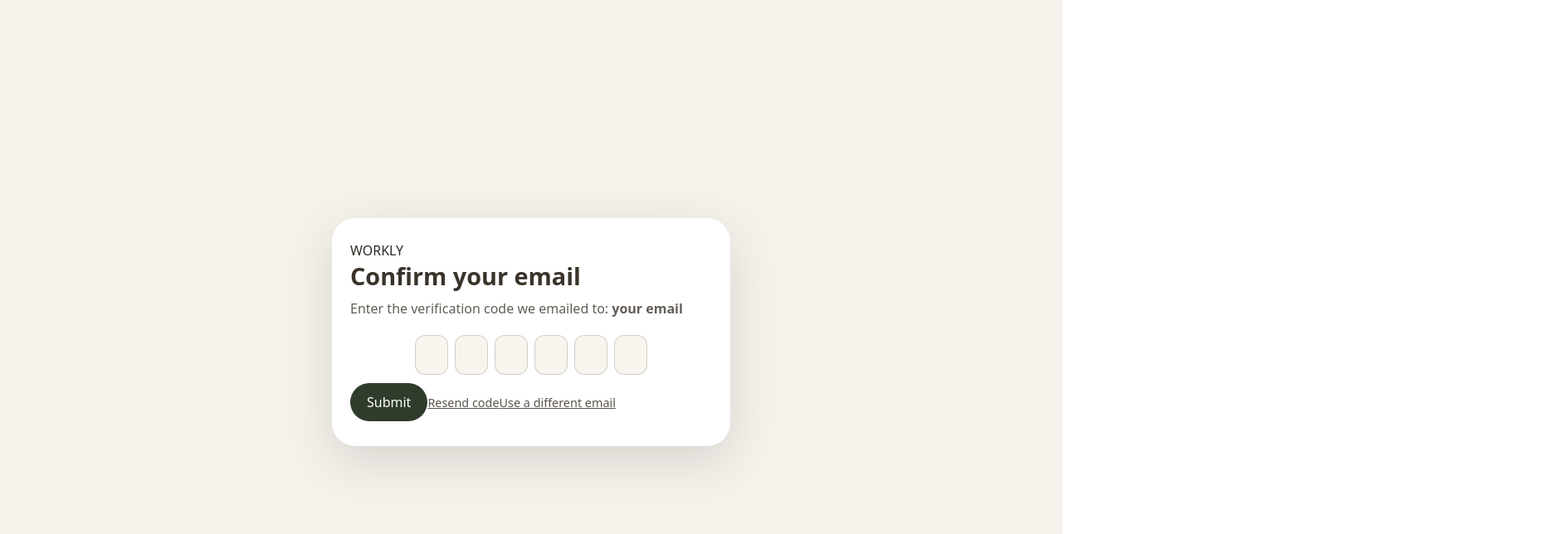
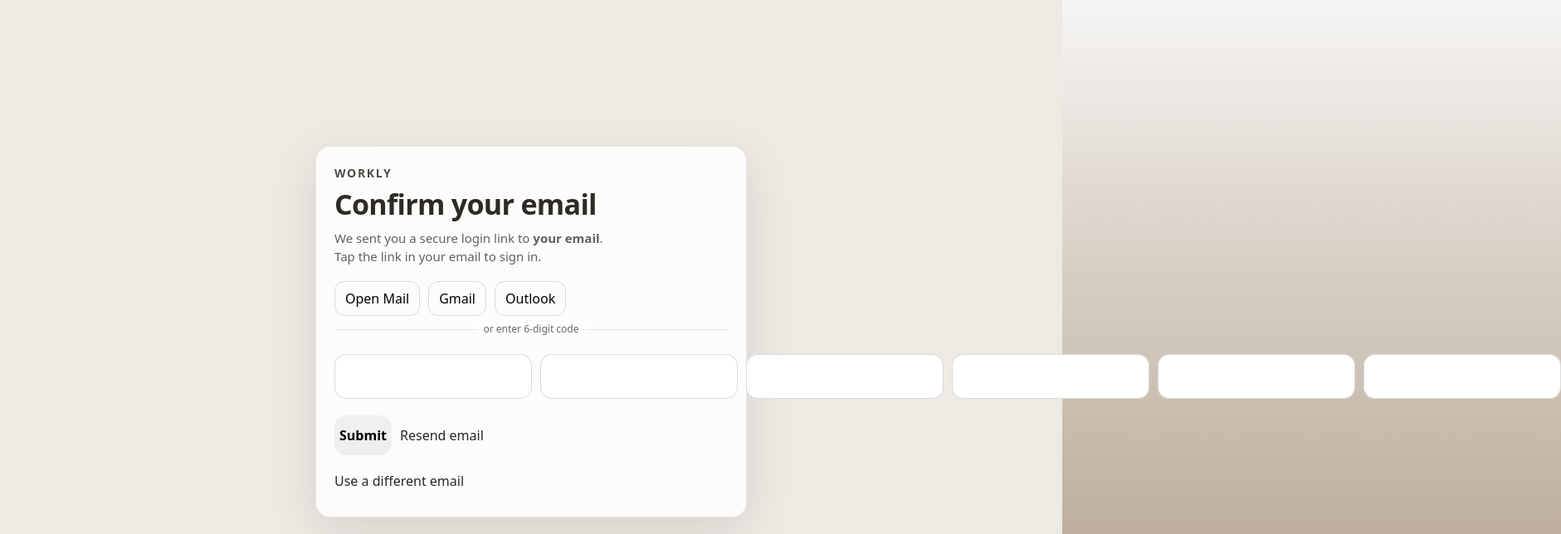
Before and after one commit to SEBRAHEIM/workly-landing, a Next.js app: page /auth/verify in a window 1280 px wide. Shown: the top 644 px of the page at 83% size, 1881 px wide, since content can reach past the window. Built offline with nearby package versions, Linux system fonts and the light colour scheme; no server answers.

Commit message:
Polish email verify UX: magic-link first + optional OTP code UI

```diff
--- a/pages/auth/verify.js
+++ b/pages/auth/verify.js
@@ -1,148 +1,154 @@
-import Head from "next/head";
+import { useMemo, useState } from "react";
 import { useRouter } from "next/router";
-import { useEffect, useMemo, useRef, useState } from "react";
 import { supabase } from "../../lib/supabaseClient";
-import { getNextOnboardingPath } from "../../lib/onboarding";
 
-function clampDigits(s) {
-  return (s || "").replace(/\D/g, "").slice(0, 6);
-}
+export default function VerifyEmailPage() {
+  const router = useRouter();
+  const email = (router.query.email || "").toString();
+  const intent = (router.query.intent || "student").toString();
+  const returnTo = (router.query.returnTo || "/").toString();
 
-export default function VerifyEmail() {
-  const router = useRouter();
-  const [code, setCode] = useState("");
-  const [busy, setBusy] = useState(false);
-  const [error, setError] = useState("");
-  const inputsRef = useRef([]);
+  const [code, setCode] = useState(["", "", "", "", "", ""]);
+  const [submitting, setSubmitting] = useState(false);
+  const [resending, setResending] = useState(false);
+  const [msg, setMsg] = useState("");
+  const [err, setErr] = useState("");
 
-  const email = useMemo(() => (typeof router.query.email === "string" ? router.query.email : ""), [router.query.email]);
-  const returnTo = useMemo(() => (typeof router.query.returnTo === "string" ? router.query.returnTo : "/"), [router.query.returnTo]);
+  const origin = useMemo(() => (typeof window !== "undefined" ? window.location.origin : ""), []);
+  const callbackUrl = useMemo(() => {
+    const u = new URL(`${origin}/auth/callback`);
+    u.searchParams.set("intent", intent);
+    u.searchParams.set("returnTo", returnTo);
+    return u.toString();
+  }, [origin, intent, returnTo]);
 
-  useEffect(() => {
-    if (!code) return;
-    const digits = clampDigits(code);
-    if (digits.length === 6) {
-      // auto-submit
-      verify(digits);
+  function openMail(app) {
+    if (typeof window === "undefined") return;
+    const map = {
+      gmail: "googlegmail://",
+      outlook: "ms-outlook://",
+      apple: "message://",
+    };
+    window.location.href = map[app] || "mailto:";
+  }
+
+  async function resend() {
+    setErr("");
+    setMsg("");
+    setResending(true);
+    try {
+      if (!email) throw new Error("Missing email.");
+      const { error } = await supabase.auth.signInWithOtp({
+        email,
+        options: { shouldCreateUser: true, emailRedirectTo: callbackUrl },
+      });
+      if (error) throw error;
+      setMsg("Sent! Check your inbox (and spam).");
+    } catch (e) {
+      setErr(e?.message || "Could not resend. Try again.");
+    } finally {
+      setResending(false);
     }
-    // eslint-disable-next-line react-hooks/exhaustive-deps
-  }, [code]);
+  }
 
-  const setDigit = (idx, val) => {
-    const digits = clampDigits((val || "").slice(-1));
-    const arr = code.padEnd(6, " ").split("");
-    arr[idx] = digits ? digits : " ";
-    const next = arr.join("").replace(/\s/g, "");
+  function handleDigit(i, v) {
+    const d = (v || "").replace(/\D/g, "").slice(0, 1);
+    const next = [...code];
+    next[i] = d;
     setCode(next);
+    setErr("");
+    setMsg("");
 
-    if (digits && inputsRef.current[idx + 1]) {
-      inputsRef.current[idx + 1].focus();
+    if (d && i < 5) {
+      const el = document.querySelector(`[data-otp="${i + 1}"]`);
+      el?.focus?.();
     }
-  };
+  }
 
-  const onKeyDown = (idx, e) => {
-    if (e.key === "Backspace" && (!code[idx] || code.length <= idx)) {
-      if (inputsRef.current[idx - 1]) inputsRef.current[idx - 1].focus();
-    }
-  };
-
-  const resend = async () => {
-    setError("");
-    if (!email) return setError("Missing email.");
-    setBusy(true);
-    try {
-      const base = typeof window !== "undefined" ? window.location.origin : "";
-      const emailRedirectTo = `${base}/auth/callback?returnTo=${encodeURIComponent(returnTo || "/")}`;
-
-      const { error: err } = await supabase.auth.signInWithOtp({
-        email: email.trim(),
-        options: {
-          shouldCreateUser: true,
-          emailRedirectTo,
-        },
-      });
-
-      if (err) throw err;
-    } catch (err) {
-      setError(err?.message || "Could not resend code.");
-    } finally {
-      setBusy(false);
-    }
-  };
-
-  const verify = async (digits = code) => {
-    setError("");
-    if (!email) return setError("Missing email.");
-    if (clampDigits(digits).length !== 6) return setError("Enter the 6-digit code.");
-    setBusy(true);
+  async function submitCode(e) {
+    e.preventDefault();
+    setErr("");
+    setMsg("");
+    setSubmitting(true);
 
     try {
-      const { data, error: err } = await supabase.auth.verifyOtp({
-        email: email.trim(),
-        token: clampDigits(digits),
+      const token = code.join("");
+      if (token.length !== 6) throw new Error("Enter the 6-digit code.");
+      if (!email) throw new Error("Missing email.");
+
+      const { error } = await supabase.auth.verifyOtp({
+        email,
+        token,
         type: "email",
       });
 
-      if (err) throw err;
+      if (error) throw error;
 
-      const user = data?.user;
-      const next = getNextOnboardingPath(user, returnTo || "/");
-      router.replace(next);
-    } catch (err) {
-      setError(err?.message || "Invalid code.");
+      setMsg("Verified. Redirecting…");
+      router.replace(returnTo || "/");
+    } catch (e2) {
+      setErr(e2?.message || "Verification failed.");
     } finally {
-      setBusy(false);
+      setSubmitting(false);
     }
-  };
+  }
 
   return (
-    <>
-      <Head>
-        <title>Confirm your email</title>
-      </Head>
+    <div className="authShell">
+      <div className="authCard">
+        <div className="authBrand">WORKLY</div>
+        <h1 className="authTitle">Confirm your email</h1>
 
-      <div className="auth-flow-page">
-        <div className="auth-flow-card">
-          <div className="auth-flow-top">
-            <div className="auth-flow-brand">WORKLY</div>
-            <h1 className="auth-flow-title">Confirm your email</h1>
-            <p className="auth-flow-subtitle">
-              Enter the verification code we emailed to: <b>{email || "your email"}</b>
-            </p>
-          </div>
+        <p className="authSub">
+          We sent you a secure login link to <b>{email || "your email"}</b>.
+          <br />
+          Tap the link in your email to sign in.
+        </p>
 
-          <div className="auth-flow-otp-row" aria-label="Verification code">
-            {Array.from({ length: 6 }).map((_, i) => (
+        <div className="authRow">
+          <button className="authBtnGhost" type="button" onClick={() => openMail("apple")}>Open Mail</button>
+          <button className="authBtnGhost" type="button" onClick={() => openMail("gmail")}>Gmail</button>
+          <button className="authBtnGhost" type="button" onClick={() => openMail("outlook")}>Outlook</button>
+        </div>
+
+        <div className="authDivider"><span>or enter 6-digit code</span></div>
+
+        <form onSubmit={submitCode} className="authForm">
+          <div className="otpGrid" aria-label="6 digit code">
+            {code.map((v, i) => (
               <input
                 key={i}
-                ref={(el) => (inputsRef.current[i] = el)}
-                className="auth-flow-otp-input"
+                data-otp={i}
+                className="otpBox"
                 inputMode="numeric"
-                pattern="[0-9]*"
-                maxLength={1}
-                value={code[i] || ""}
-                onChange={(e) => setDigit(i, e.target.value)}
-                onKeyDown={(e) => onKeyDown(i, e)}
-                disabled={busy}
+                autoComplete="one-time-code"
+                value={v}
+                onChange={(e) => handleDigit(i, e.target.value)}
               />
             ))}
           </div>
 
-          {error ? <div className="auth-flow-error">{error}</div> : null}
+          {err ? <div className="authError">{err}</div> : null}
+          {msg ? <div className="authOk">{msg}</div> : null}
 
-          <button className="auth-flow-primary-btn" type="button" onClick={() => verify(code)} disabled={busy}>
-            {busy ? "Submitting..." : "Submit"}
-          </button>
+          <div className="authRow authRowTight">
+            <button className="authBtn" type="submit" disabled={submitting}>
+              {submitting ? "Verifying…" : "Submit"}
+            </button>
+            <button className="authLinkBtn" type="button" onClick={resend} disabled={resending}>
+              {resending ? "Resending…" : "Resend email"}
+            </button>
+          </div>
 
-          <button className="auth-flow-secondary-link" type="button" onClick={resend} disabled={busy}>
-            Resend code
-          </button>
-
-          <button className="auth-flow-secondary-link" type="button" onClick={() => router.push(`/auth/email?returnTo=${encodeURIComponent(returnTo || "/")}`)} disabled={busy}>
+          <button
+            className="authLinkBtn"
+            type="button"
+            onClick={() => router.replace({ pathname: "/auth/email", query: { intent, returnTo } })}
+          >
             Use a different email
           </button>
-        </div>
+        </form>
       </div>
-    </>
+    </div>
   );
 }
--- a/styles/globals.css
+++ b/styles/globals.css
@@ -2737,3 +2737,28 @@ section.home-hero-v3 .home-hero-button:hover {
     background: rgba(0, 0, 0, 0.06);
   }
 }
+
+.authShell{min-height:100vh;display:flex;align-items:center;justify-content:center;padding:28px 16px;}
+.authCard{width:min(520px,100%);border:1px solid rgba(0,0,0,.08);border-radius:18px;padding:22px;background:rgba(255,255,255,.86);backdrop-filter:blur(10px);box-shadow:0 18px 60px rgba(0,0,0,.10);}
+.authBrand{font-weight:800;letter-spacing:.12em;font-size:14px;opacity:.85;margin-bottom:10px;}
+.authTitle{margin:0;font-size:34px;line-height:1.1;letter-spacing:-0.02em;}
+.authSub{margin:10px 0 18px;opacity:.75;font-size:15px;line-height:1.5;}
+.authForm{display:flex;flex-direction:column;gap:10px;}
+.authLabel{font-size:13px;opacity:.8;}
+.authInput{height:48px;border-radius:14px;border:1px solid rgba(0,0,0,.14);padding:0 14px;font-size:16px;outline:none;}
+.authInput:focus{border-color:rgba(0,0,0,.28);}
+.authBtn{height:48px;border-radius:14px;border:none;font-weight:700;cursor:pointer;}
+.authBtn:disabled{opacity:.6;cursor:not-allowed;}
+.authBtnGhost{height:42px;border-radius:12px;border:1px solid rgba(0,0,0,.14);background:transparent;cursor:pointer;padding:0 12px;}
+.authRow{display:flex;gap:10px;flex-wrap:wrap;margin:10px 0 0;}
+.authRowTight{align-items:center;}
+.authLinkBtn{border:none;background:transparent;padding:10px 0;text-align:left;cursor:pointer;opacity:.85;}
+.authLinkBtn:hover{opacity:1;text-decoration:underline;}
+.authError{border:1px solid rgba(255,0,0,.25);background:rgba(255,0,0,.06);color:rgba(120,0,0,.95);padding:10px 12px;border-radius:12px;font-size:14px;}
+.authOk{border:1px solid rgba(0,150,0,.25);background:rgba(0,150,0,.06);color:rgba(0,90,0,.95);padding:10px 12px;border-radius:12px;font-size:14px;}
+.authDivider{margin:16px 0 6px;border-top:1px solid rgba(0,0,0,.10);position:relative;height:18px;}
+.authDivider span{position:absolute;top:-10px;left:50%;transform:translateX(-50%);background:rgba(255,255,255,.86);padding:0 10px;font-size:12px;opacity:.7;}
+.otpGrid{display:grid;grid-template-columns:repeat(6,1fr);gap:10px;margin-top:6px;}
+.otpBox{height:54px;border-radius:14px;border:1px solid rgba(0,0,0,.14);text-align:center;font-size:18px;outline:none;}
+.otpBox:focus{border-color:rgba(0,0,0,.30);}
+.authFoot{margin-top:6px;font-size:12px;opacity:.65;}
```
Also changed, not shown: pages/auth/email.js (+46 -54 lines).
